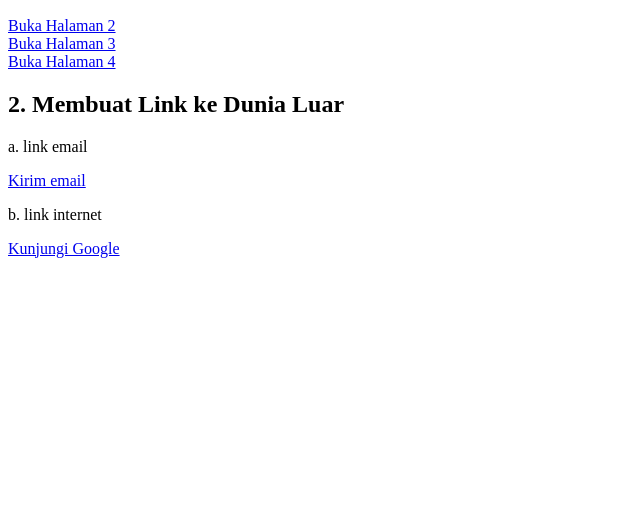
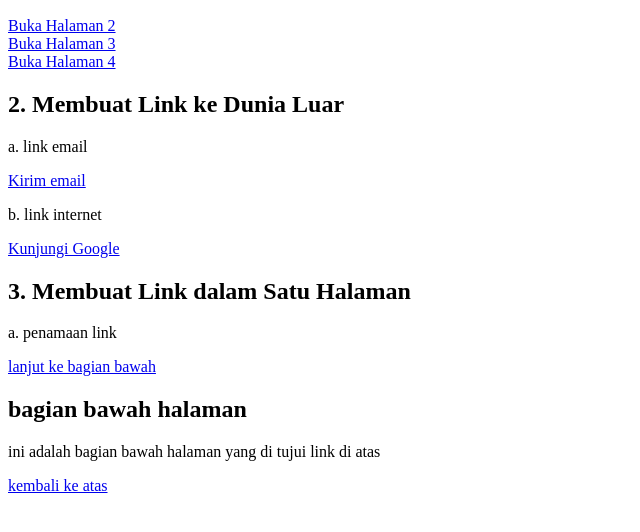
Before and after one commit to dynda21/1124160092-day-5, a plain HTML site: page index.html in a window 1280 px wide. Shown: the part 110-642 px from the top of the page, without its empty margins (0-640 px from the left). Drawn offline with Linux system fonts and the light colour scheme.

Commit message:
menambahkan soal ke 3

```diff
--- a/index.html
+++ b/index.html
@@ -20,3 +20,10 @@
     <br>
     <p>b. link internet</p>
     <a href="https://www.google.com" target="_blank">Kunjungi Google</a>
+
+    <h2>3. Membuat Link dalam Satu Halaman</h2>
+    <p>a. penamaan link</p>
+    <a href="#bagian-bawah">lanjut ke bagian bawah</a>
+    <h2 id="bagian-bawah">bagian bawah halaman</h2>
+    <p>ini adalah bagian bawah halaman yang di tujui link di atas</p>
+    <a href="#">kembali ke atas</a>
```
